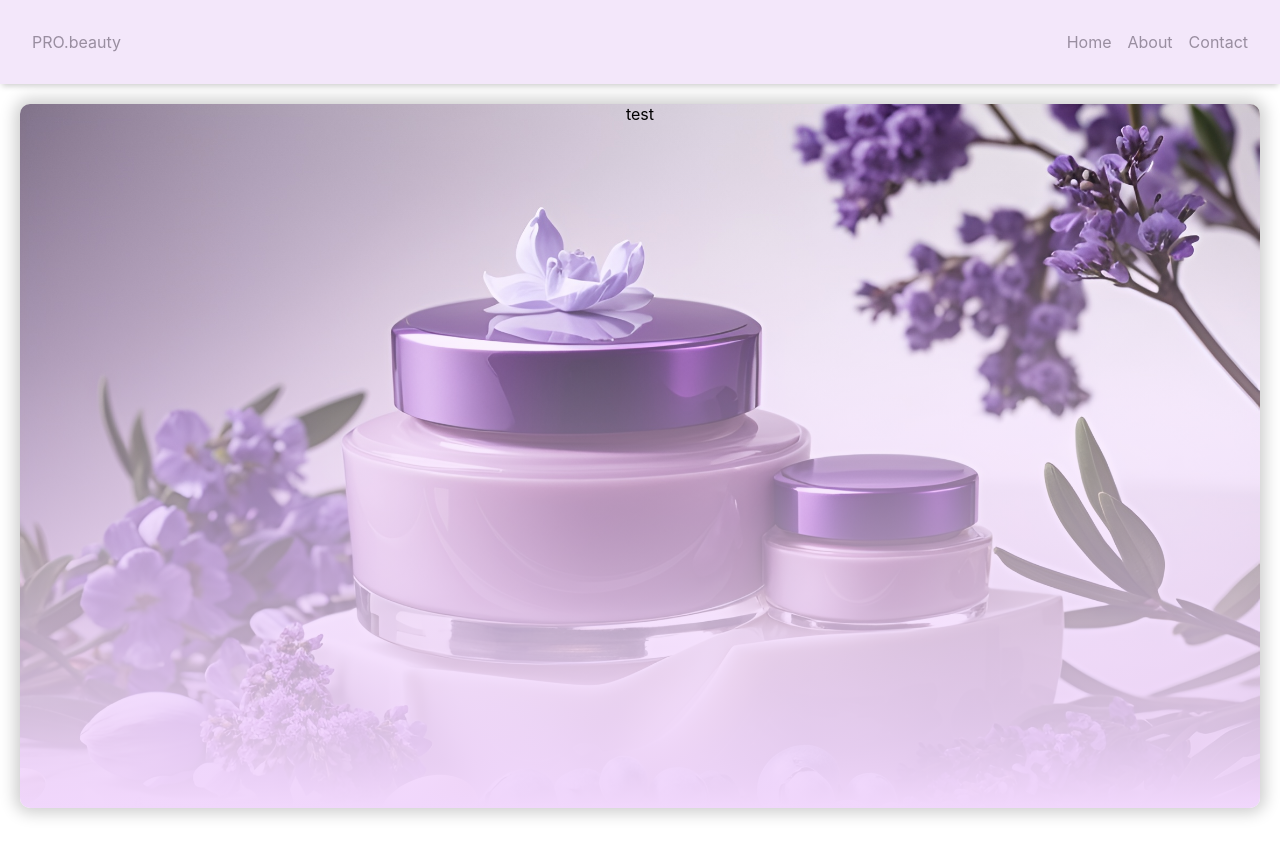
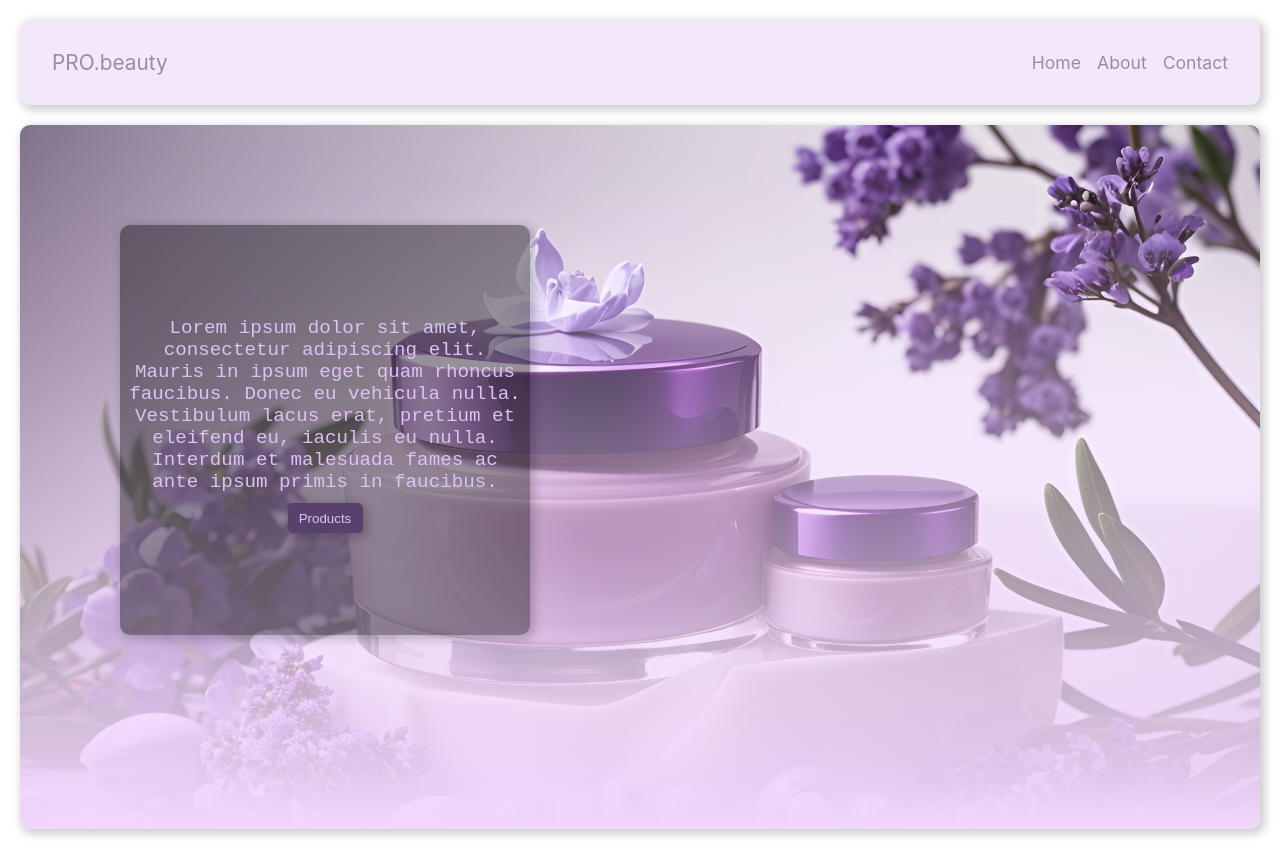
Before and after one commit to MRiazIsr/spa-profi-frontend, a React (Create React App) app: page / in a window 1280 px wide. Before the commit the page ends 828 px from the top, so only its background shows below. Built offline with nearby package versions, Linux system fonts and the light colour scheme.

Commit message:
SP-2_Upodated Home Page

```diff
--- a/src/components/Header/Header.module.css
+++ b/src/components/Header/Header.module.css
@@ -4,13 +4,15 @@
     align-items: center;
     padding: 1rem 2rem;
     background-color: #f3e7fa;
-    color: #544a5c91;
-    box-shadow: 0 4px 6px -2px rgba(0, 0, 0, 0.2);
+    color: var(--text-color);
+    box-shadow: var(--box-shadow-properties);
+    margin: 20px 20px 20px 20px;
+    border-radius: 10px;
   }
 
   .logo a {
-    color: #544a5c91;
-    font-size: 1rem;
+    color: var(--text-color);
+    font-size: 1.3rem;
     text-decoration: none;
     cursor: pointer;
   }
@@ -23,9 +25,10 @@
   }
 
   .nav a {
-    color: #544a5c91;
+    color: var(--text-color);
     text-decoration: none;
     transition: color 0.3s;
+    font-size: 1.1rem;
   }
 
   .nav a:hover {
--- a/src/components/Home/Home.jsx
+++ b/src/components/Home/Home.jsx
@@ -3,7 +3,10 @@ import styles from './Home.module.css';
 const Home = () => {
     return (
     <div class={styles.main}>
-      test
+      <div class={styles.box_to_orders}>
+      Lorem ipsum dolor sit amet, consectetur adipiscing elit. Mauris in ipsum eget quam rhoncus faucibus. Donec eu vehicula nulla. Vestibulum lacus erat, pretium et eleifend eu, iaculis eu nulla. Interdum et malesuada fames ac ante ipsum primis in faucibus.
+        <input type="button" class={styles.button} value="Products"></input>
+      </div>
     </div>
   )};
 
--- a/src/components/Home/Home.module.css
+++ b/src/components/Home/Home.module.css
@@ -3,6 +3,8 @@
 }
 
 .main {
+  display: flex;
+  flex-wrap: wrap;
   margin: 20px 20px 20px 20px;
   height: 88vh;
   background: linear-gradient(to bottom, rgba(166, 98, 255, 0), rgb(241, 215, 252)), url('/public/images/6.jpg');
@@ -10,7 +12,42 @@
   background-repeat: no-repeat;
   background-position: left top;
   border: 1px;
-  box-shadow: 0 0 1em 0.3em rgba(0, 0, 0, 0.2);
+  box-shadow: var(--box-shadow-properties);
   border-radius: 10px;
   overflow: hidden;
 }
+
+.box_to_orders {
+  padding: 5px;
+  display: flex;
+  justify-content: space-evenly;
+  align-content: center;
+  flex-wrap: wrap;
+  width: 400px;
+  height: 400px;
+  border-radius: var(--border-radius);
+  background-color: rgba(0,0,0, 0.4); /* Black w/opacity/see-through */
+  color: var(--ligt-text-color);
+  box-shadow: var(--box-shadow-properties);
+  font-size: 1.2rem;
+  text-decoration: none;
+  margin: 100px;
+  font-family: 'Courier New', Courier, monospace;
+}
+
+.button{
+  padding: 5px;
+  border-radius: 5px;
+  color: var(--ligt-text-color);
+  background-color: rgb(88, 66, 109);
+  border: 1px solid #594264;
+  box-shadow: var(--box-shadow-properties);
+  width: 75px;
+  height: 30px;
+  margin: 10px;
+}
+
+.button :hover{
+  cursor: pointer;
+  box-shadow: var(--box-shadow-properties-white);
+}
--- a/src/index.css
+++ b/src/index.css
@@ -1,3 +1,10 @@
+:root {
+  --box-shadow-properties: 3px 3px 10px 2px rgba(0, 0, 0, 0.2);
+  --box-shadow-properties-white: 3px 3px 10px 2px rgba(228, 197, 238, 0.767);
+  --border-radius: 10px;
+  --text-color: #544a5c91;
+  --ligt-text-color: hsla(273, 72%, 86%, 0.993);
+}
 body {
   overflow: hidden;
   margin: 0;
```
